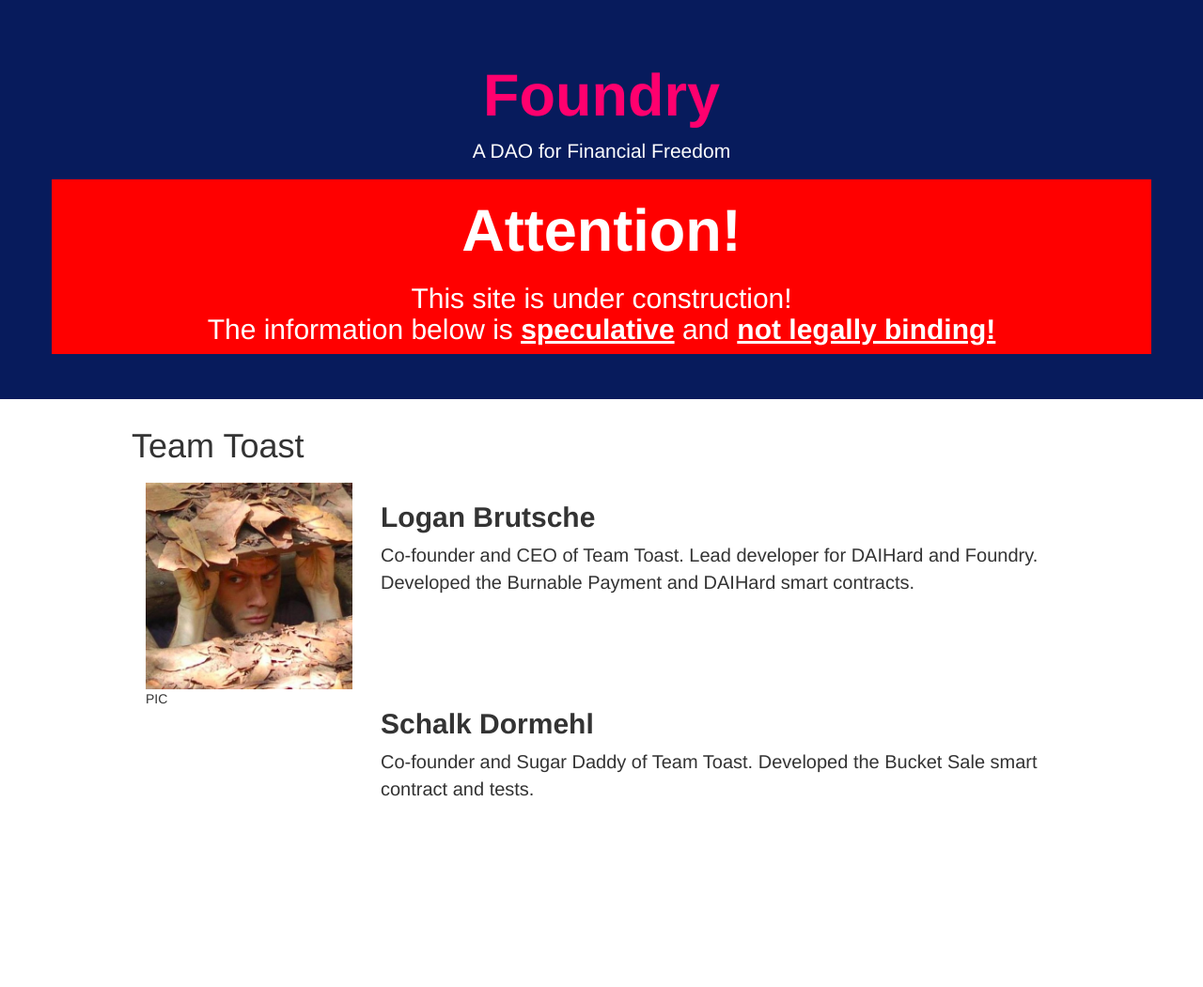
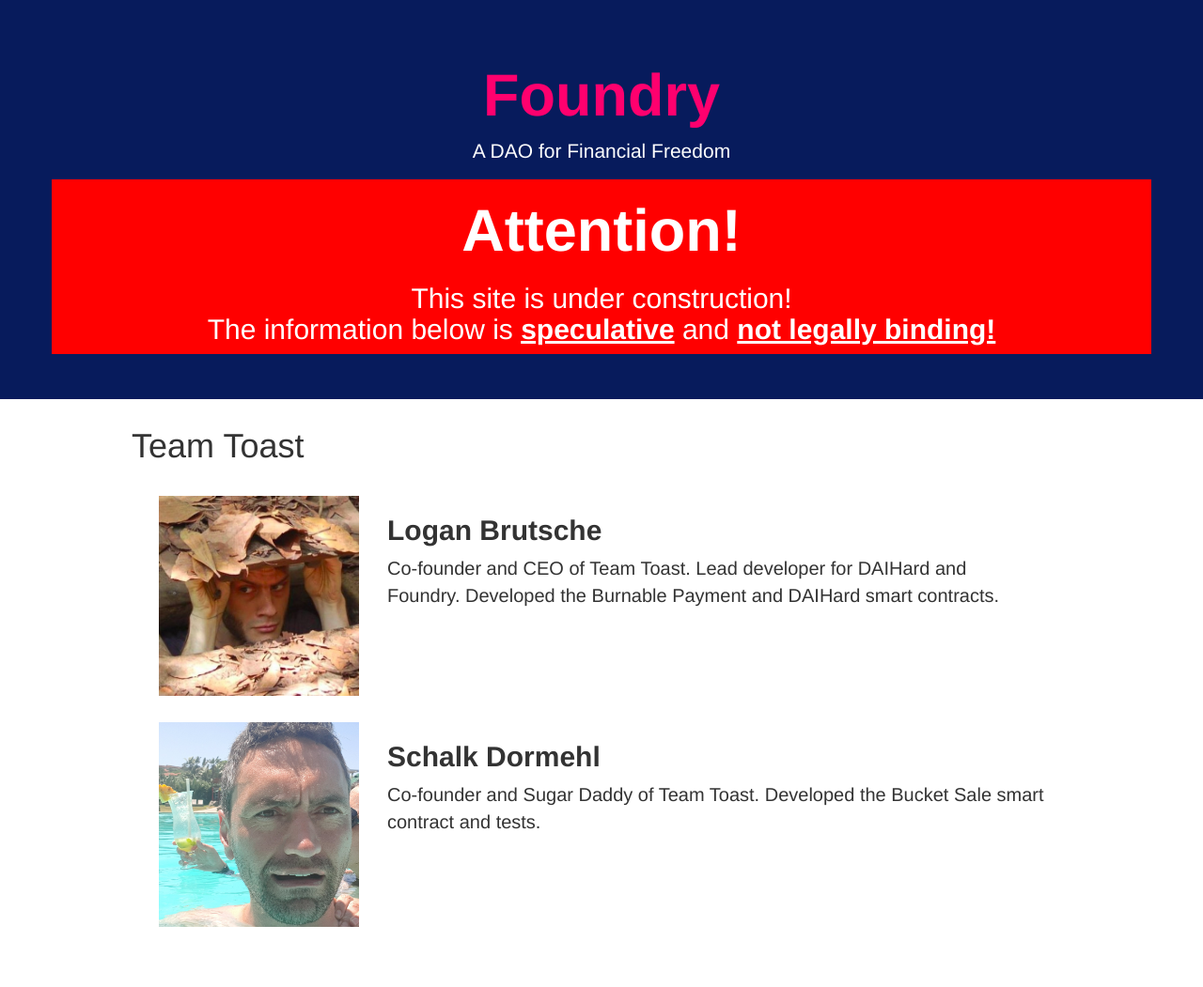
Before and after one commit to team-toast/foundrydao.com, a PHP site: page /team/ in a window 1280 px wide. Shown: the part 73-1124 px from the top of the page at 94% size. Before the commit the page ends 921 px from the top, so only its background shows below. Run offline with PHP 8.4, Linux system fonts and the light colour scheme.

Commit message:
Added Schalk's pic

```diff
--- a/html/team/index.php
+++ b/html/team/index.php
@@ -17,7 +17,7 @@
         <div align=left style="max-width: 1000px;">
             <h1>Team Toast</h1>
             <div class="text-block container-fluid">
-                <div class="row">
+                <div class="row" style="padding:1em">
                     <div class="col-sm-3">
                         <img class="img-fluid" style="width: 100%;" src="/common-assets/img/oglog.jpg">
                     </div>
@@ -28,8 +28,10 @@
                         </p>
                     </div>
                 </div>
-                <div class="row">
-                    <div class="col-sm-3">PIC</div>
+                <div class="row" style="padding:1em">
+                    <div class="col-sm-3">
+                        <img class="img-fluid" style="width:100%;" src="/common-assets/img/schalk.png">
+                    </div>
                     <div class="col-sm-9">
                         <h2 style="font-weight:700">Schalk Dormehl</h2>
                         <p>Co-founder and Sugar Daddy of Team Toast. Developed the Bucket Sale smart contract and tests.
```
Also changed, not shown: html/common-assets/img/schalk.png (added).
